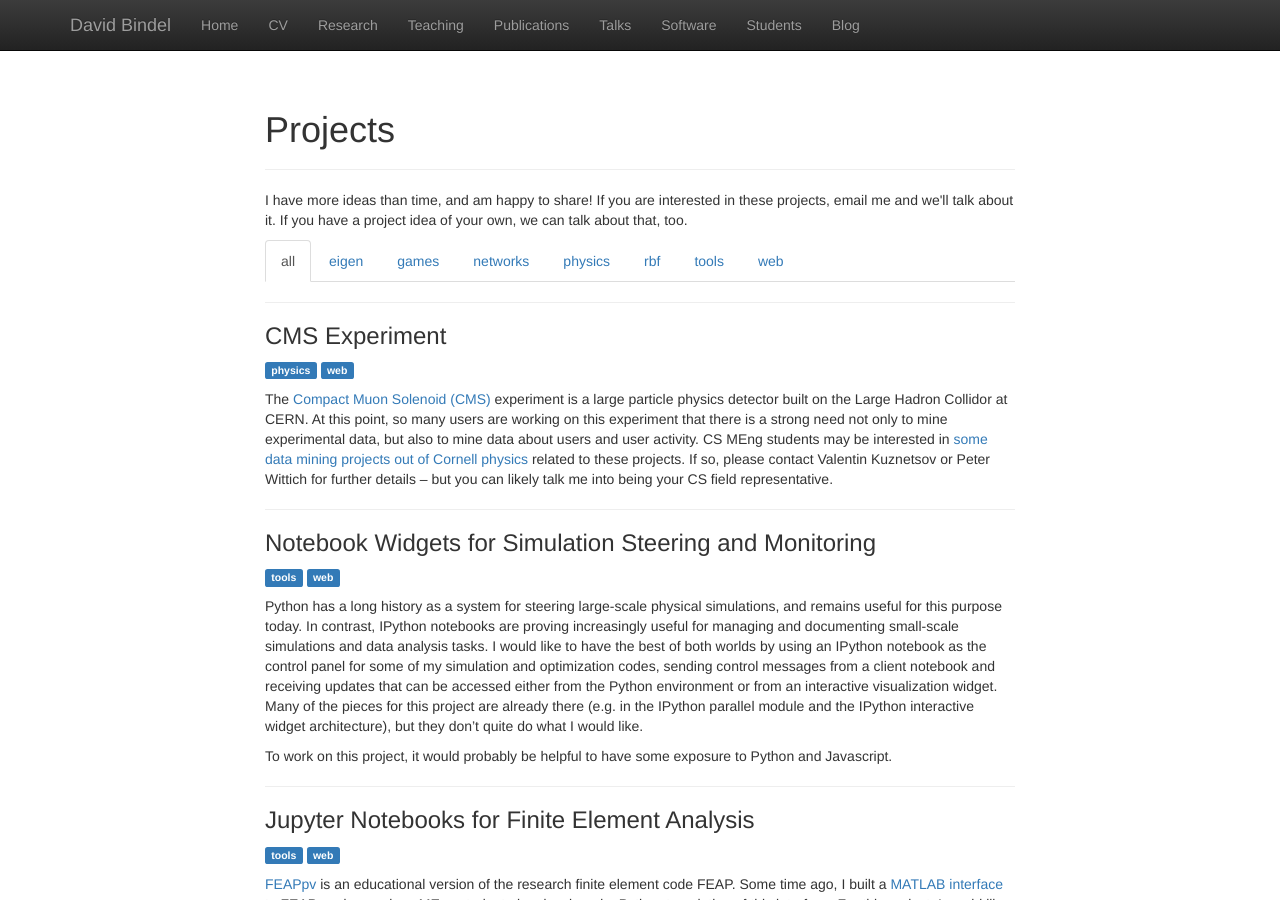
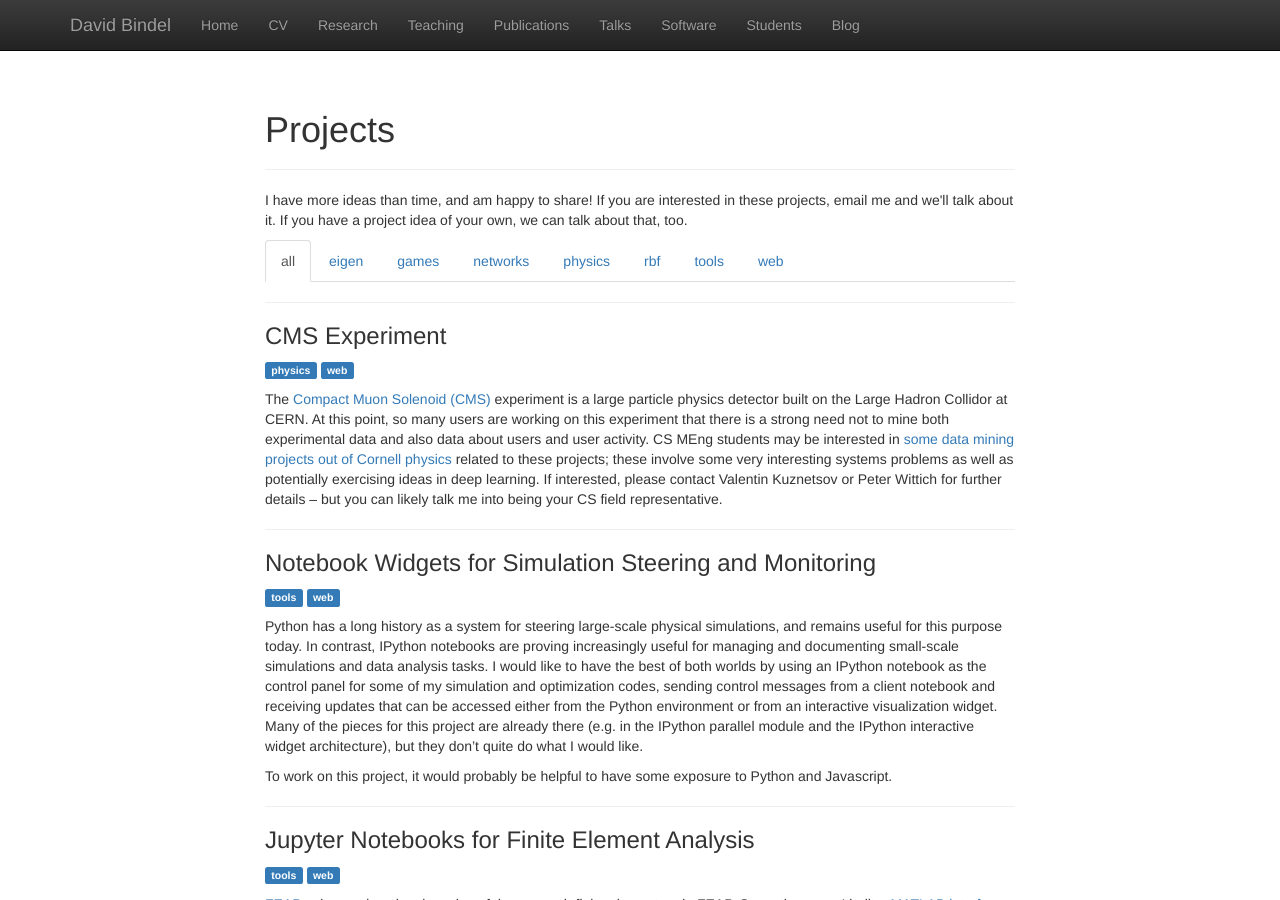
Before and after one commit to dbindel/cornell_web, a Jekyll site: the page built from meng.html, in a window 1280 px wide and 900 px high. Built offline with Jekyll 4.4.1, drawn with Linux system fonts in a browser that asks for light colours; nearby versions of some CDN libraries.

Commit message:
Updated MEng blurb for Wittich projects.

```diff
--- a/_data/meng.yml
+++ b/_data/meng.yml
@@ -6,10 +6,12 @@
     The [Compact Muon Solenoid (CMS)][cms] experiment is a large particle
     physics detector built on the Large Hadron Collidor at CERN.  At this
     point, so many users are working on this experiment that there is a
-    strong need not only to mine experimental data, but also to mine data
+    strong need not to mine both experimental data and also data
     about users and user activity.  CS MEng students may be interested
     in [some data mining projects out of Cornell physics][cmswiki] related
-    to these projects.  If so, please contact Valentin Kuznetsov or Peter
+    to these projects; these involve some very interesting systems problems
+    as well as potentially exercising ideas in deep learning.
+    If interested, please contact Valentin Kuznetsov or Peter
     Wittich for further details -- but you can likely talk me into being
     your CS field representative.
 
```
